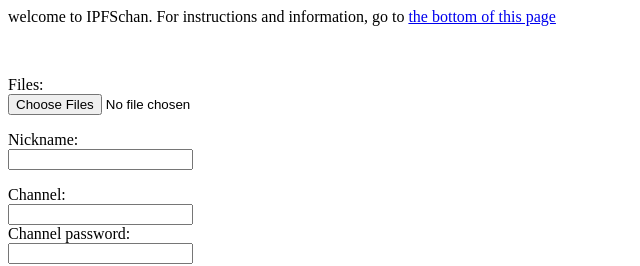
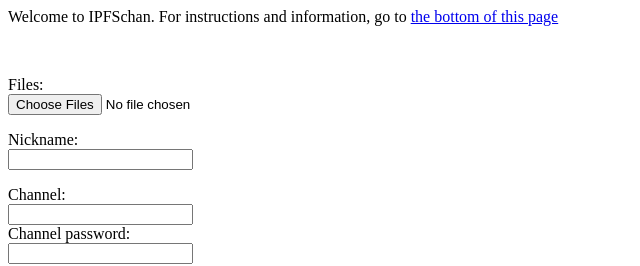
Before and after one commit to disgustingwall/IPFS-chan-scraper, a website: page bin/client/index.html in a window 1280 px wide. Shown: the top 266 px of the page, 0-640 px from the left. Drawn offline with Linux system fonts and the light colour scheme; no server answers.

Commit message:
capitalize the W in 'Welcome to IPFSchan'

```diff
--- a/bin/client/index.html
+++ b/bin/client/index.html
@@ -32,7 +32,7 @@
 	</head>
 	<body style="margin:0;">
 		<div id="content" style="margin:8;">
-			<div id="welcome"><p>welcome to IPFSchan. For instructions and information, go to <a href="#instructions">the bottom of this page</a></p></div>
+			<div id="welcome"><p>Welcome to IPFSchan. For instructions and information, go to <a href="#instructions">the bottom of this page</a></p></div>
 			<br />
 			<div id="postForm">
 				<p>
```
